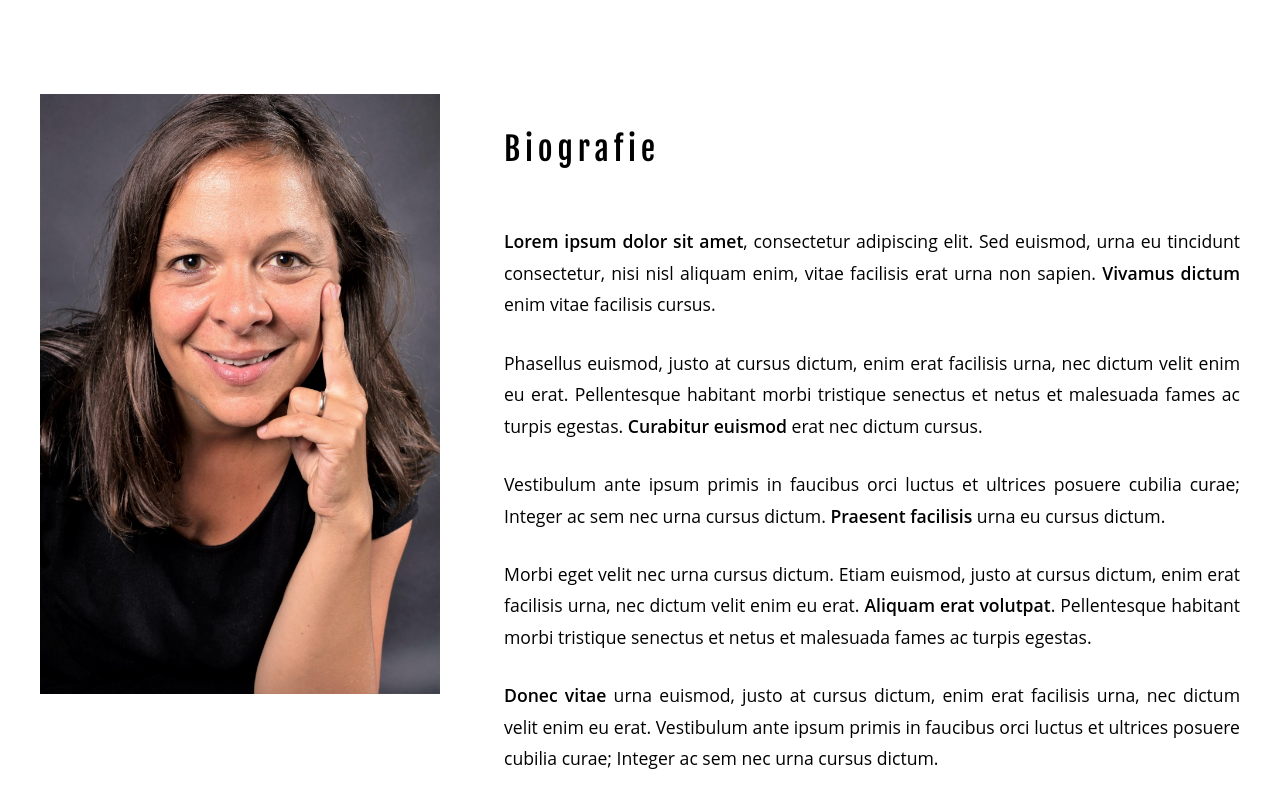
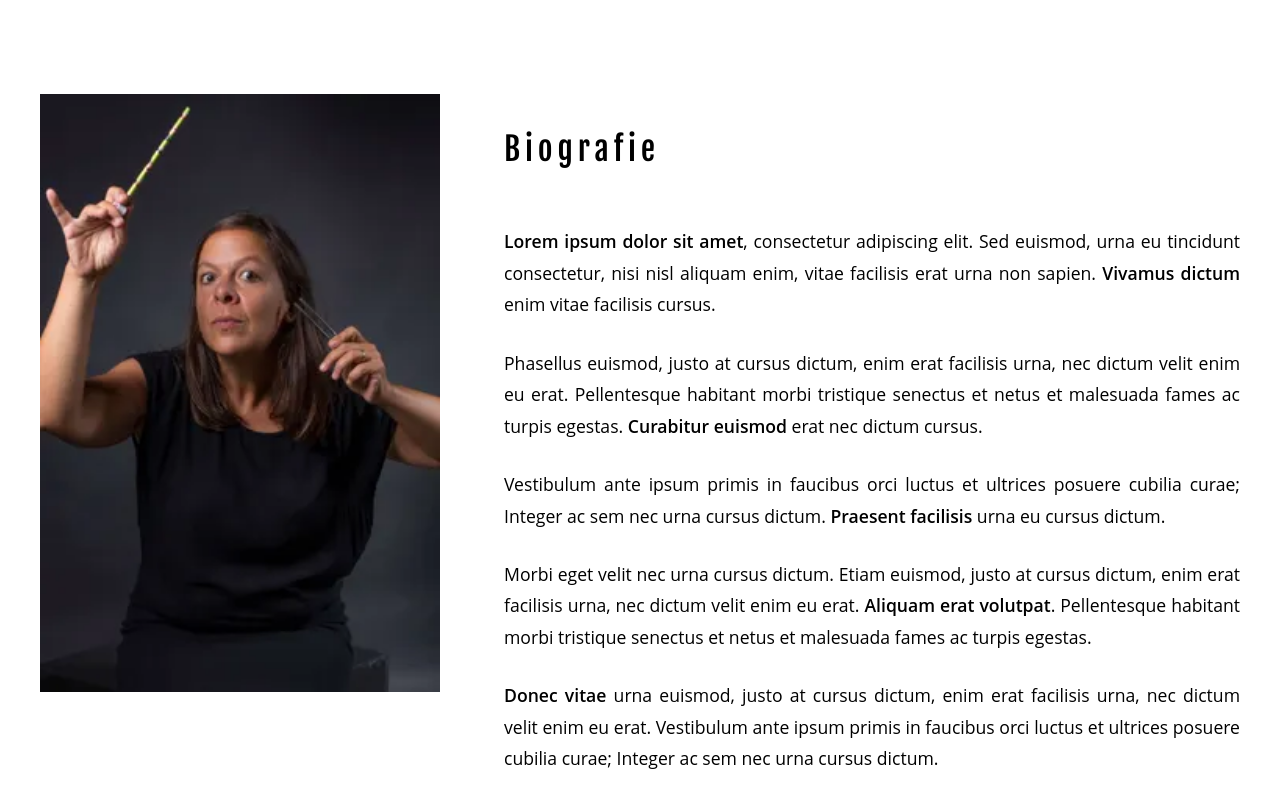
Before and after one commit to PieterLuypaert/svh-portfolio, a website: page index.html in a window 1280 px wide. Shown: the part 802-1610 px from the top of the page. Drawn offline with Linux system fonts and the light colour scheme; files that its build step writes are made by us from their sources.

Commit message:
Update bio image and section heading for improved localization

```diff
--- a/index.html
+++ b/index.html
@@ -36,7 +36,7 @@
         <section class="bio-section" >
             <div class="bio-container">
                 <div class="bio-image-left">
-                    <img src="/src/images/bio.jpeg" alt="">
+                    <img src="/src/images/sara.webp" alt="">
                 </div>
                 <div class="bio-text-right">
                     <h2>Biografie</h2>
```
Also changed, not shown: src/images/sara.webp (added).
